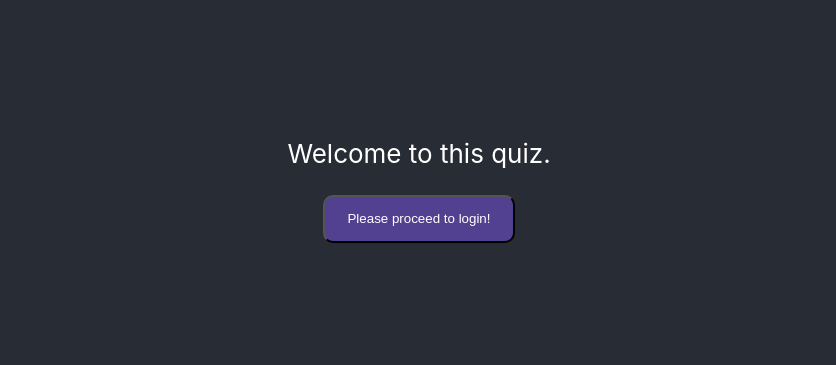
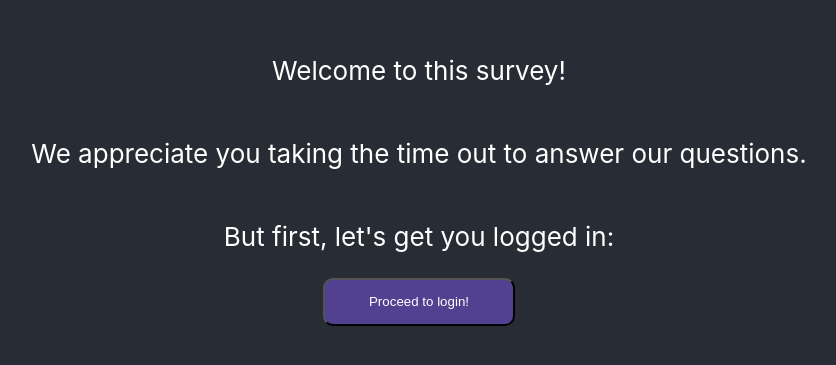
Before and after one commit to dennie-froese/LearningEnv, a React (Create React App) app: page / in a window 1280 px wide. Shown: the part 223-588 px from the top of the page, without its empty margins (221-1057 px from the left). Built offline with nearby package versions, Linux system fonts and the light colour scheme.

Commit message:
small wording changes and adjusting useEffect dep array

```diff
--- a/src/routes/Home/index.tsx
+++ b/src/routes/Home/index.tsx
@@ -5,9 +5,11 @@ function Home() {
   return (
     <div className="App">
       <header className="App-header">
-        <p>Welcome to this quiz.</p>
+        <p>Welcome to this survey!</p>
+        <p>We appreciate you taking the time out to answer our questions.</p>
+        <p>But first, let's get you logged in:</p>
         <Link to="/login">
-          <button className="App-button">Please proceed to login!</button>
+          <button className="App-button">Proceed to login!</button>
         </Link>
       </header>
     </div>
--- a/src/routes/Login/index.tsx
+++ b/src/routes/Login/index.tsx
@@ -17,7 +17,8 @@ function Login() {
     users.includes(user) && password === adminPassword
       ? send("AUTHENTICATED")
       : send("UNAUTHENTICATED");
-  }, [password]);
+    // eslint-disable-next-line react-hooks/exhaustive-deps
+  }, [user, password]);
 
   return (
     <div className="App">
```
